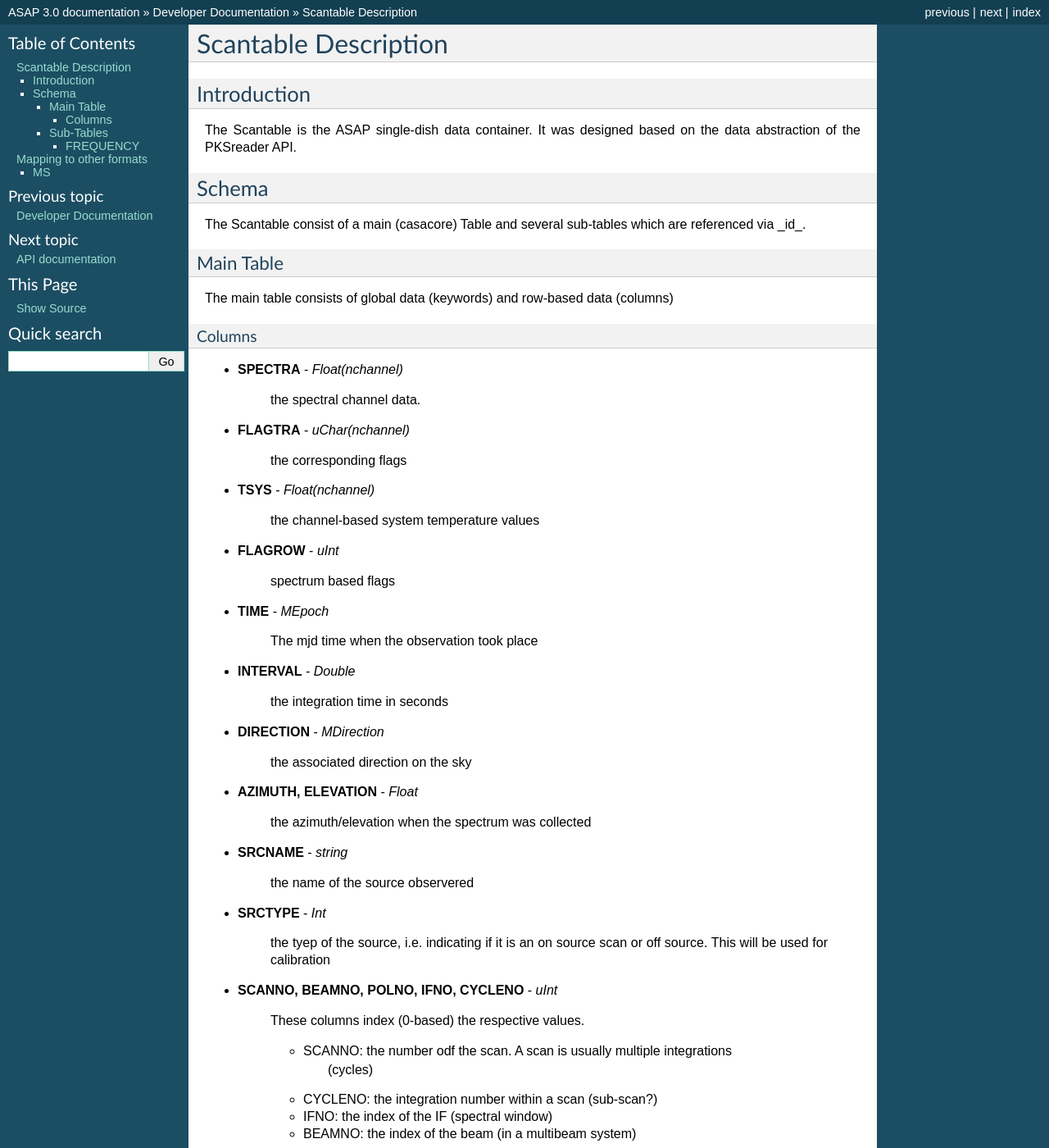
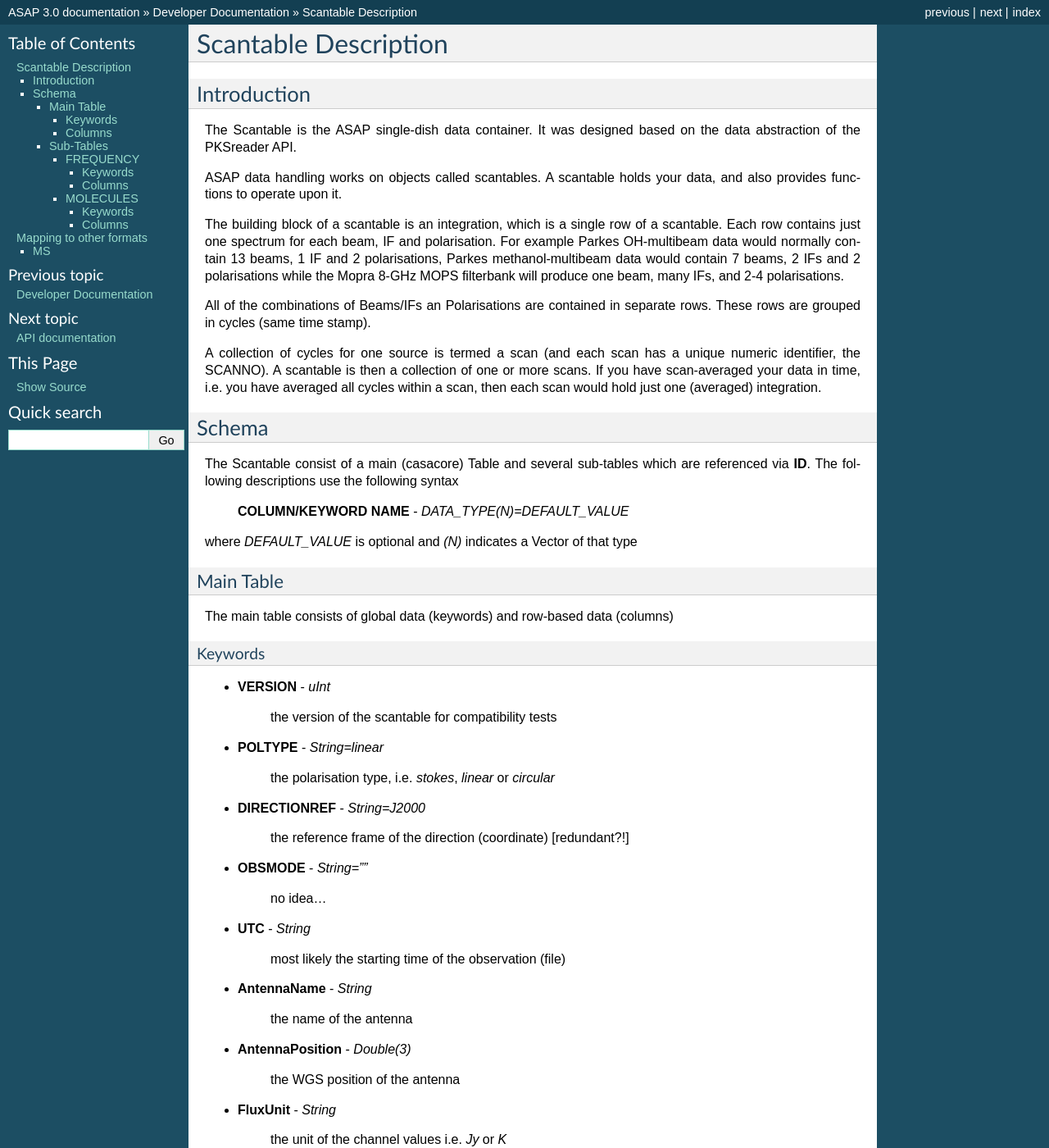
Before and after one commit to ICRAR/asap, a Sphinx documentation site: the page built from doc/source/developer/scantable.rst, in a window 1280 px wide and 1400 px high. Shown: the whole window at 82% size. Built offline with Sphinx 7.4.7, drawn with Linux system fonts in a browser that asks for light colours; formulas are drawn with MathJax 3; some of the changed text lies outside the part shown.

Commit message:
Ticket #194: Added more description of the scantable

```diff
--- a/doc/source/developer/scantable.rst
+++ b/doc/source/developer/scantable.rst
@@ -8,17 +8,105 @@ Introduction
 The Scantable is the ASAP single-dish data container. It was designed
 based on the data abstraction of the PKSreader API.
 
+ASAP data handling works on objects called scantables. A scantable holds your
+data, and also provides functions to operate upon it.
+
+The building block of a scantable is an integration, which is a single row of
+a scantable. Each row contains just one spectrum for each beam, IF and
+polarisation. For example Parkes OH-multibeam data would normally contain
+13 beams, 1 IF and 2 polarisations, Parkes methanol-multibeam data would
+contain 7 beams, 2 IFs and 2 polarisations while the Mopra 8-GHz MOPS
+filterbank will produce one beam, many IFs, and 2-4 polarisations.
+
+All of the combinations of Beams/IFs an Polarisations are contained in separate
+rows. These rows are grouped in cycles (same time stamp).
+
+A collection of cycles for one source is termed a scan (and each scan has a
+unique numeric identifier, the SCANNO). A scantable is then a collection of
+one or more scans. If you have scan-averaged your data in time, i.e. you
+have averaged all cycles within a scan, then each scan would hold just
+one (averaged) integration.
+
 Schema
 ======
 
 The Scantable consist of a main (casacore) Table and several sub-tables which
-are referenced via _id_.
+are referenced via **ID**. The following descriptions use the following syntax
+
+    **COLUMN/KEYWORD NAME** - *DATA_TYPE(N)=DEFAULT_VALUE*
+
+where *DEFAULT_VALUE* is optional and *(N)* indicates a Vector of that type
 
 ----------
 Main Table
 ----------
 
 The main table consists of global data (keywords) and row-based data (columns)
+
+
+Keywords
+--------
+
+* **VERSION** - *uInt*
+
+    the version of the scantable for compatibility tests
+
+* **POLTYPE** - *String=linear*
+
+    the polarisation type, i.e. *stokes*, *linear* or *circular*
+
+* **DIRECTIONREF** - *String=J2000*
+
+    the reference frame of the direction (coordinate) [redundant?!]
+
+* **OBSMODE** - *String=""*
+
+    no idea...
+
+* **UTC** - *String*
+
+    most likely the starting time of the observation (file)
+
+* **AntennaName** - *String*
+
+    the name of the antenna
+
+* **AntennaPosition** - *Double(3)*
+
+    the WGS position of the antenna
+
+* **FluxUnit** - *String*
+
+    the unit of the channel values i.e. *Jy* or *K*
+
+* **Observer** - *String*
+
+    the name of the observer
+
+* **Obstype** -  *String*
+
+    probably telescope specific name/encoding
+
+* **Project** -  *String*
+
+    e.g. proposal project number, survey name
+
+* **Bandwidth** - *Double*
+
+    self-explanatory
+
+* **nIF, nBeam, nPol, nChan** - *Int*
+
+    the number of IF, Beam, Polarisation and Channel values in the scantable
+    This is currently **FIXED**
+
+* **FreqRefFrame** - *String*
+
+    redundant info - also in **FREQUENCIES** sub-table
+
+* **FreqRefVal** - *Double*
+
+    no idea...
 
 Columns
 -------
@@ -35,7 +123,7 @@ Columns
 
     the channel-based system temperature values
 
-* **FLAGROW** - *uInt*
+* **FLAGROW** - *uInt=-1*
 
     spectrum based flags
 
@@ -59,7 +147,7 @@ Columns
 
     the name of the source observered
 
-* **SRCTYPE** - *Int*
+* **SRCTYPE** - *Int=-1*
 
     the tyep of the source, i.e. indicating if it is an on source scan or
     off source. This will be used for calibration
@@ -80,12 +168,29 @@ Columns
     * POLNO: the index of the polarisation, e.g. XX=0, YY=1, Real(XY)=2,
              Imag(XY)=3
 
-* **REFBEAMNO** - *Int*
+* **REFBEAMNO** - *Int=-1*
 
     optional index of the reference beam in a multibeam obervation
 
-* **FREQ_ID, MOLECULE_ID, TCAL_ID, FOCUS_ID, WEATHER_ID, FIT_ID**
+* **FREQ_ID, MOLECULE_ID, TCAL_ID, FOCUS_ID, WEATHER_ID, FIT_ID** - *Int*
 
+    the reference indeces to the sub-tables
+
+* **FIELDNAME** - *string*
+
+    the name of the field the source belongs to
+
+* **OPACITY** - *Float*
+
+    maybe redundant - not used anywhere
+
+* **SRCPROPERMOTION, SRCVELOCITY, SRCDIRECTION**
+
+    see livedata docs - not used in ASAP
+
+* **SCANRATE**
+
+    see livedata docs - not used in ASAP
 
 ----------
 Sub-Tables
@@ -94,7 +199,42 @@ Sub-Tables
 FREQUENCY
 ---------
 
-blah blah
+""""""""
+Keywords
+""""""""
+
+* **BASEFRAME** - *String=TOPO*
+* **FRAME** - *String=TOPO*
+* **EQUINOX** - *String=J2000*
+* **UNIT** - *String=""*
+* **DOPPLER** - *String=RADIO*
+
+"""""""
+Columns
+"""""""
+
+* **REFPIX** - *Double*
+
+* **REFVAL** - *Double*
+
+* **INCREMENT** - *Double*
+
+MOLECULES
+---------
+
+""""""""
+Keywords
+""""""""
+
+* **UNIT** - *String=Hz*
+
+"""""""
+Columns
+"""""""
+
+* **RESTFREQUENCY** - *Double()*
+* **NAME** - *String()*
+* **FORMATTEDNAME** - *String()*
 
 
 ========================
@@ -103,3 +243,10 @@ Mapping to other formats
 
 MS
 ==
+
+MeasurementSets are specifically designed for synthesis data. As such one of the
+main dfferences between the Scantable and a MS is how spectra are stored.
+An MS usually stores those in an n_pol x n_channel complex matrix whereas the
+Scantable stores each polarisation seperately. In case of polarimetry data the
+(complex) cross-polarisation is serialised into real and imaginary parts, e.g. a
+total of four rows would descibe one polarisation.
```
